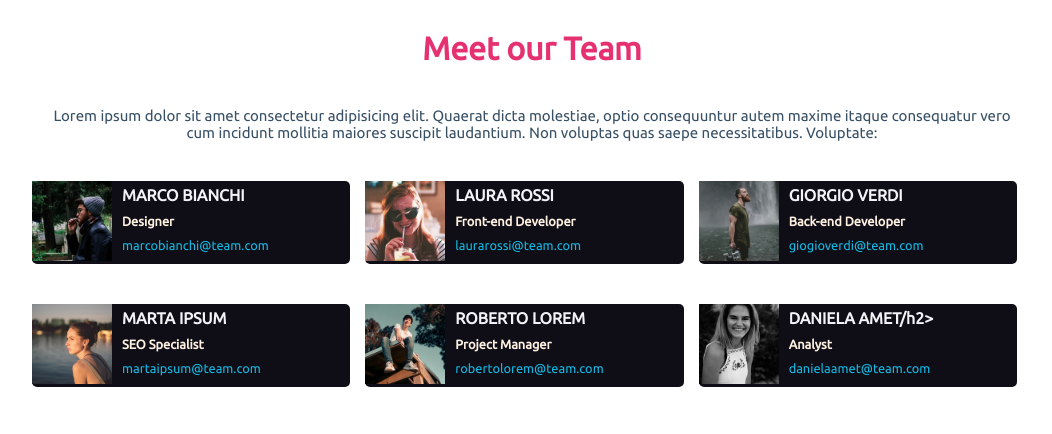
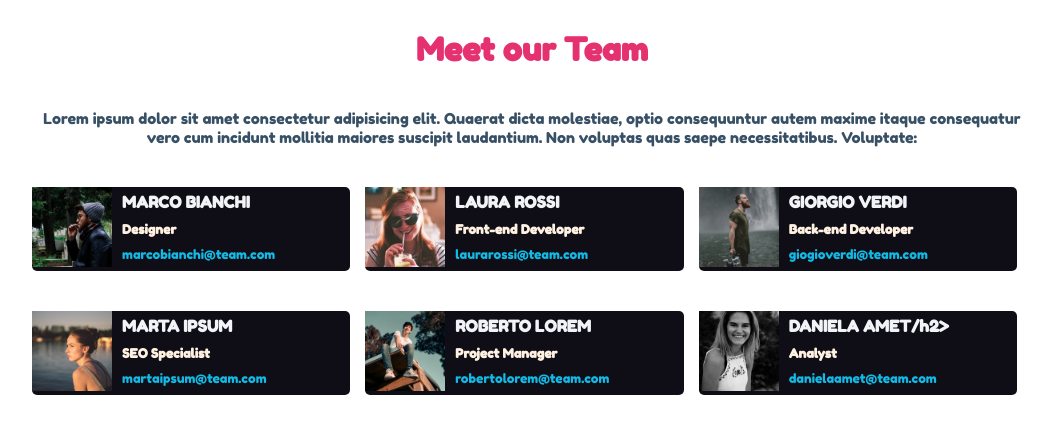
Before and after one commit to AlessandroVola/html-css-float-cards, a plain HTML site: page index.html in a window 1280 px wide. Shown: the whole page, without its empty margins (108-1160 px from the left). Drawn offline with Linux system fonts and the light colour scheme.

Commit message:
fontdiverso

```diff
--- a/index.html
+++ b/index.html
@@ -8,8 +8,7 @@
     <link rel="stylesheet" href="style.css">
     <link rel="preconnect" href="https://fonts.googleapis.com">
     <link rel="preconnect" href="https://fonts.gstatic.com" crossorigin>
-    <link href="https://fonts.googleapis.com/css2?family=Noto+Sans&family=Poppins:wght@900&family=Ubuntu&display=swap"
-        rel="stylesheet">
+    <link href="https://fonts.googleapis.com/css2?family=Fredoka+One&display=swap" rel="stylesheet">
     <title>Meet our Team</title>
 </head>
 
--- a/style.css
+++ b/style.css
@@ -2,12 +2,12 @@
     box-sizing: border-box;
     margin: 0px;
     padding: 0px;
-    font-family: 'Noto Sans', sans-serif;
-    font-family: 'Poppins', sans-serif;
-    font-family: 'Ubuntu', sans-serif;
 }
 
-
+body {
+    font-family: 'Fredoka One', sans-serif;
+    font-weight: 400;
+}
 
 
 /* titolo */
@@ -16,9 +16,8 @@ h1 {
     text-align: center;
     padding: 30px;
     font-weight: 900;
-    font-family: 'Noto Sans', sans-serif;
-    font-family: 'Poppins', sans-serif;
-    font-family: 'Ubuntu', sans-serif;
+    font-family: 'Fredoka One', cursive;
+
 }
 
 /* presentazione */
```
